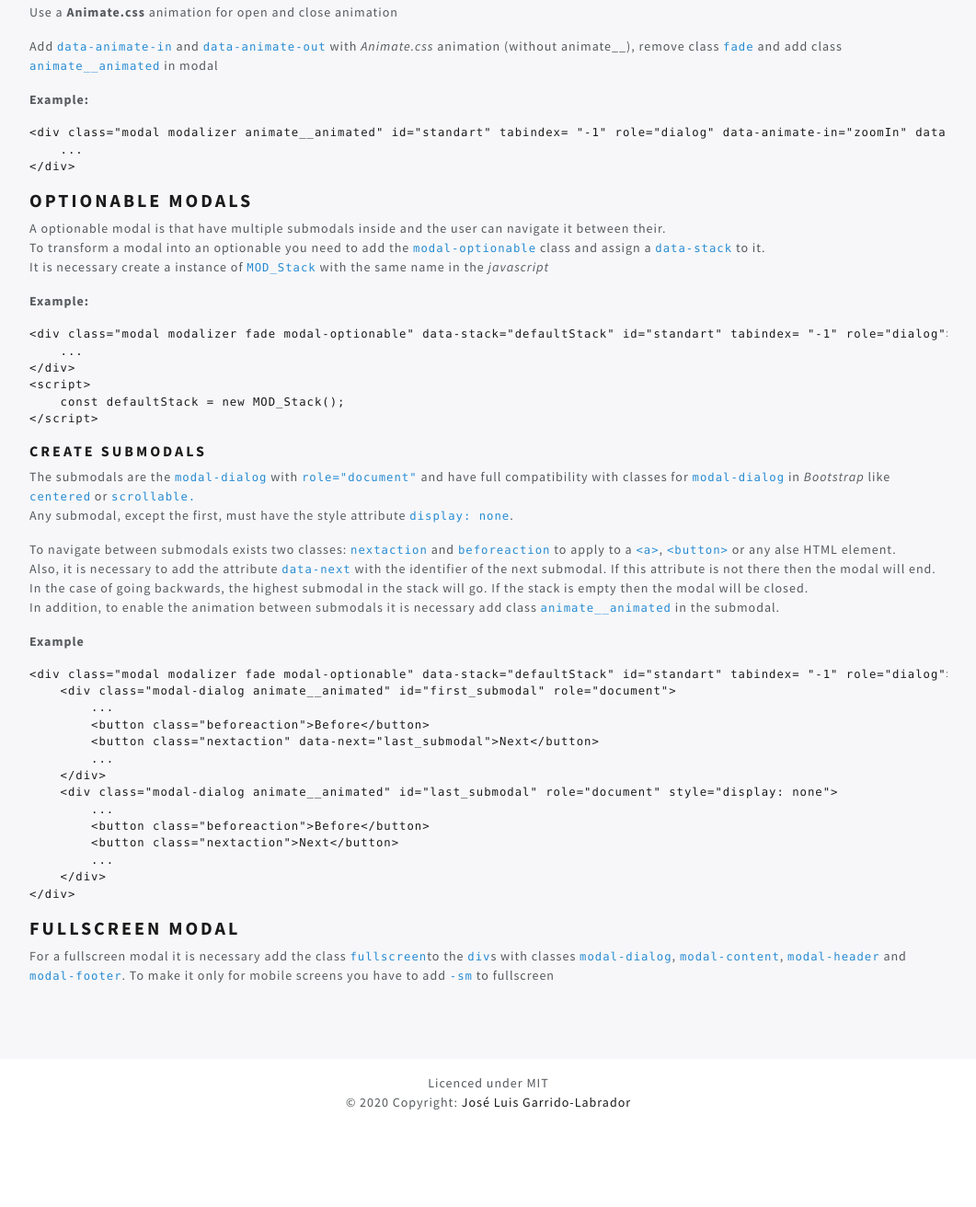
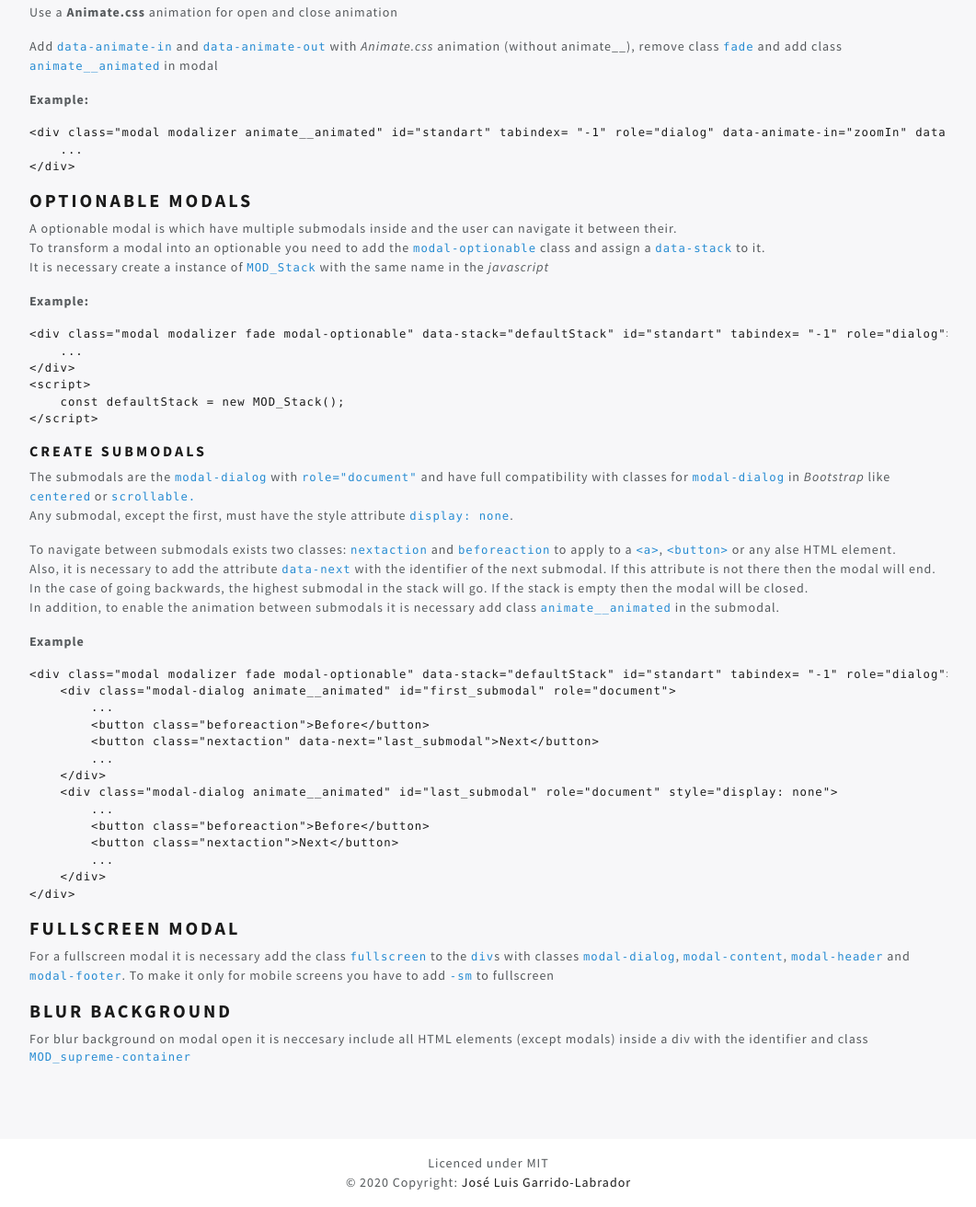
Before and after one commit to jlgarridol/Modalizer.js, a website: page doc/index.html in a window 1280 px wide. Shown: the part 1702-3014 px from the top of the page at 92% size, without its empty margins (109-1170 px from the left). Before the commit the page ends 2927 px from the top, so only its background shows below. Drawn offline with nearby package versions, Linux system fonts and the light colour scheme; a script that the page names is missing; a small style sheet from the web is missing.

Commit message:
Complete Readme.md

```diff
--- a/doc/index.html
+++ b/doc/index.html
@@ -128,7 +128,7 @@
     ...
 &lt;/div&gt;</code></pre>
                                     <h4>Optionable modals</h4>
-                                    <p>A optionable modal is that have multiple submodals inside and the user can navigate it between their.<br>To transform a modal into an optionable you need to add the <code>modal-optionable</code> class and assign a <code>data-stack</code> to it.<br>It is necessary create a instance of <code>MOD_Stack</code> with the same name in the <i>javascript</i></p>
+                                    <p>A optionable modal is which have multiple submodals inside and the user can navigate it between their.<br>To transform a modal into an optionable you need to add the <code>modal-optionable</code> class and assign a <code>data-stack</code> to it.<br>It is necessary create a instance of <code>MOD_Stack</code> with the same name in the <i>javascript</i></p>
                                     <p><strong>Example:</strong></p>
                                     <pre><code class="html">&lt;div class="modal modalizer fade modal-optionable" data-stack="defaultStack" id="standart" tabindex= "-1" role="dialog"&gt;
     ...
@@ -161,8 +161,9 @@
     &lt;/div&gt;
 &lt;/div&gt;</code></pre>
                                 <h4>Fullscreen modal</h4>
-                                <p>For a fullscreen modal it is necessary add the class <code>fullscreen</code>to the <code>div</code>s with classes <code>modal-dialog</code>, <code>modal-content</code>, <code>modal-header</code> and <code>modal-footer</code>. To make it only for mobile screens you have to add <code>-sm</code> to fullscreen</p>
-
+                                <p>For a fullscreen modal it is necessary add the class <code>fullscreen</code> to the <code>div</code>s with classes <code>modal-dialog</code>, <code>modal-content</code>, <code>modal-header</code> and <code>modal-footer</code>. To make it only for mobile screens you have to add <code>-sm</code> to fullscreen</p>
+                                <h4>Blur background</h4>
+                                <p>For blur background on modal open it is neccesary include all HTML elements (except modals) inside a div with the identifier and class <code>MOD_supreme-container</code></p>
                                 </div>
                             </div>
 
```
Also changed, not shown: README.md.
